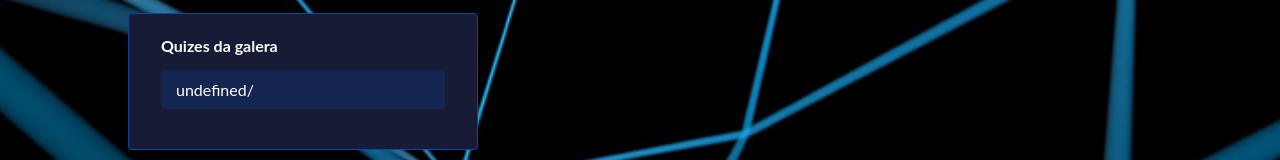
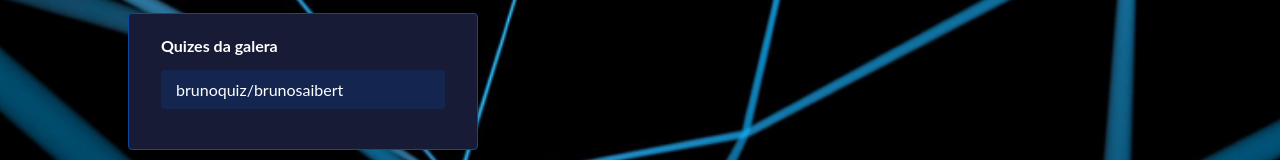
Before and after one commit to SousaPedroso/NeuralNetworksquiz, a Next.js app: page / in a window 1280 px wide. Shown: the part 500-660 px from the top of the page. Built offline with nearby package versions, Linux system fonts and the light colour scheme.

Commit message:
Quizes da galera

```diff
--- a/db.json
+++ b/db.json
@@ -116,7 +116,7 @@
       }
     ],
     "external": [
-      ""
+      "https://brunoquiz.brunosaibert.vercel.app/"
     ],
     "theme": {
       "colors": {
--- a/pages/index.js
+++ b/pages/index.js
@@ -89,18 +89,19 @@ export default function Home() {
               {db.external.map((linkExterno) => {
 
                 const [projectName, githubUser] = linkExterno
-                .replace(/\//g, '')
-                .replace('https:', '')
-                .replace('.vercel.app', '')
+                .replace('https://', '')
+                .replace('.vercel.app/', '')
                 .split('.');
 
                 return (
                   <li key={linkExterno}>
                     <Widget.Topic
                       as={Link}
-                      href={`/quiz/${projectName}___${githubUser}`}
+                      data-disabled={name.length === 0}
+                      href={name.length === 0? 'javascript:void(0)': `quiz/${projectName}___${githubUser}`}
+                      title= {name.length === 0? 'Digite seu nome de usuário para jogar': ''}
                     >
-                      {`${githubUser}/${projectName}`}
+                      {`${projectName}/${githubUser}`}
                     </Widget.Topic>
                   </li>
                 );
--- a/pages/quiz/index.js
+++ b/pages/quiz/index.js
@@ -65,7 +65,6 @@ function LoadingWidget(){
             </Widget.Header>
 
             <Widget.Content>
-                Carregando
             </Widget.Content>
         </Widget>
     );
```
